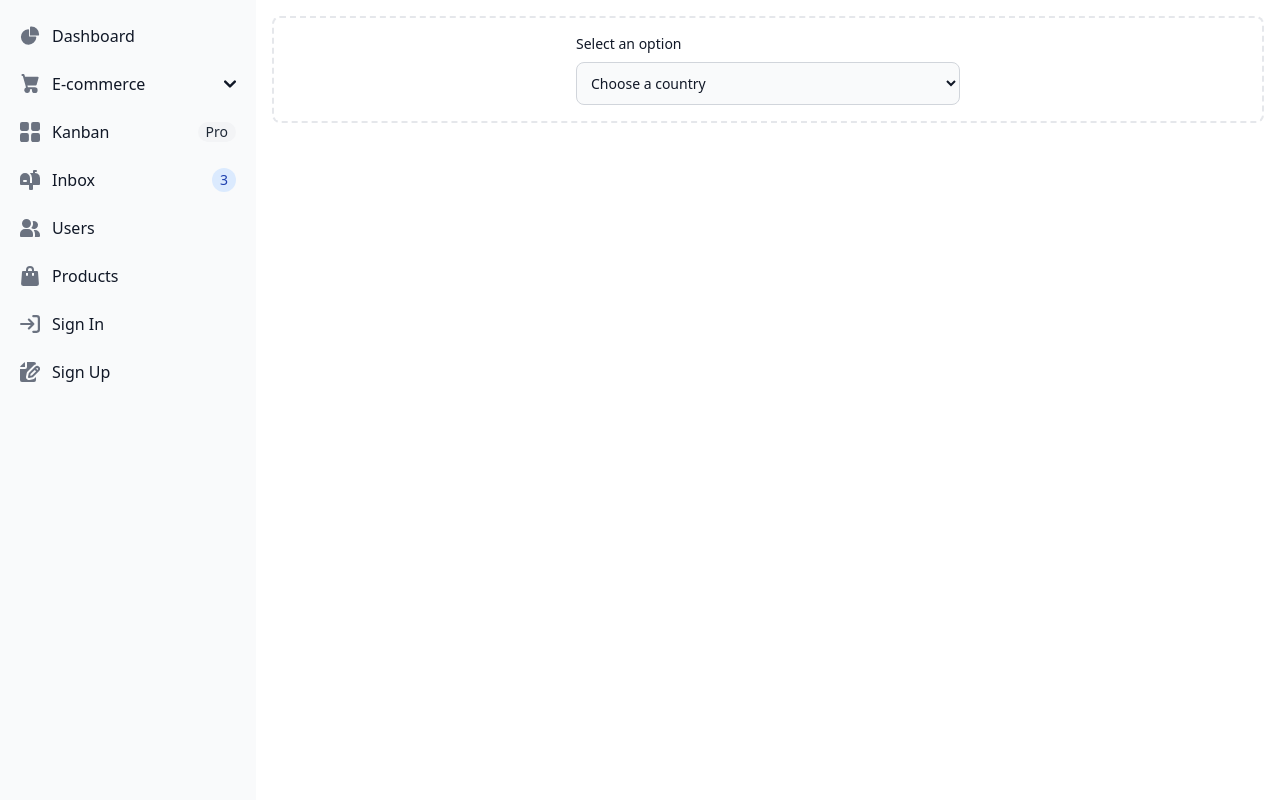
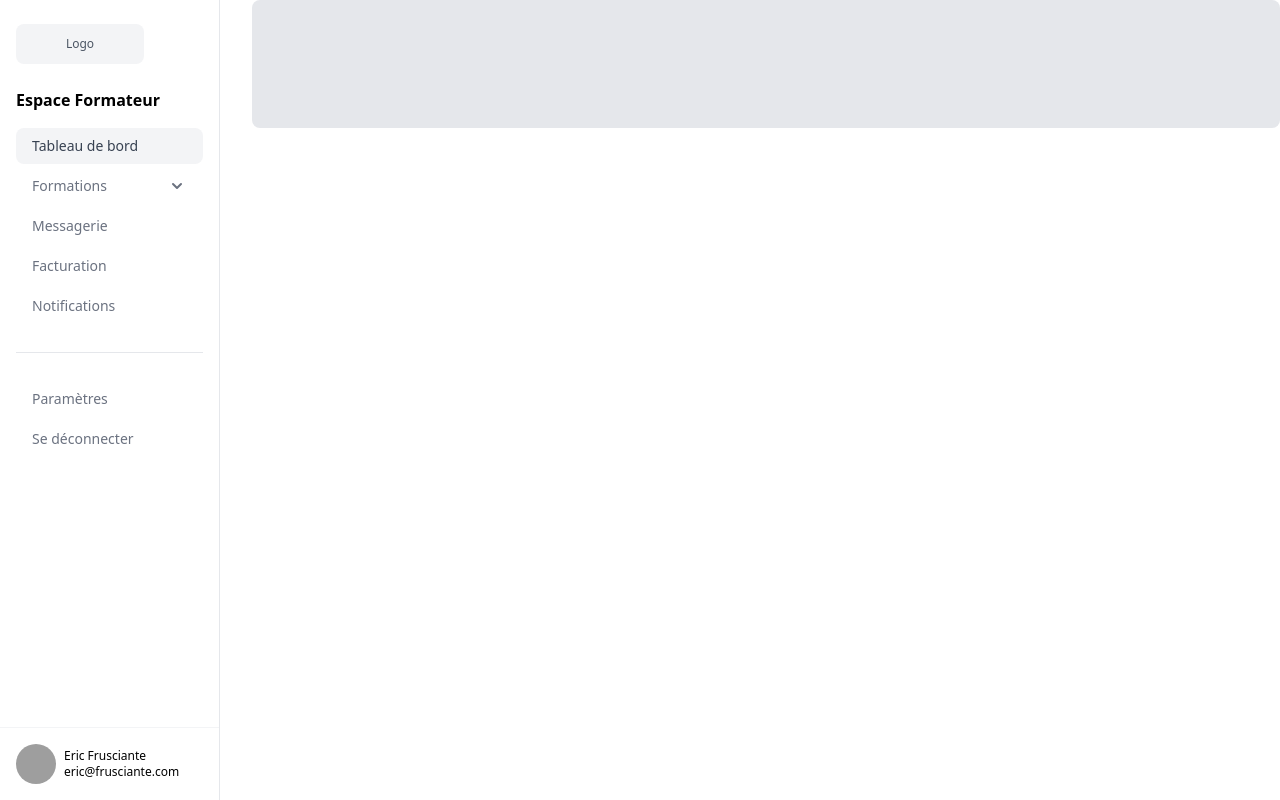
Before and after one commit to BrietGame/ShareSkills_App, a Nuxt app: page / in a window 1280 px wide. Built offline with nearby package versions, Linux system fonts and the light colour scheme; grey boxes are pictures that could not be loaded.

Commit message:
Update sidebar

```diff
--- a/components/Sidebar.vue
+++ b/components/Sidebar.vue
@@ -1,99 +1,148 @@
 <template>
+   <div class="flex h-screen flex-col justify-between border-e bg-white">
+     <div class="px-4 py-6">
+       <span class="grid h-10 w-32 place-content-center rounded-lg bg-gray-100 text-xs text-gray-600">
+         Logo
+       </span>
 
-<button data-drawer-target="sidebar-multi-level-sidebar" data-drawer-toggle="sidebar-multi-level-sidebar" aria-controls="sidebar-multi-level-sidebar" type="button" class="inline-flex items-center p-2 mt-2 ms-3 text-sm text-gray-500 rounded-lg sm:hidden hover:bg-gray-100 focus:outline-none focus:ring-2 focus:ring-gray-200 dark:text-gray-400 dark:hover:bg-gray-700 dark:focus:ring-gray-600">
-   <span class="sr-only">Open sidebar</span>
-   <svg class="w-6 h-6" aria-hidden="true" fill="currentColor" viewBox="0 0 20 20" xmlns="http://www.w3.org/2000/svg">
-   <path clip-rule="evenodd" fill-rule="evenodd" d="M2 4.75A.75.75 0 012.75 4h14.5a.75.75 0 010 1.5H2.75A.75.75 0 012 4.75zm0 10.5a.75.75 0 01.75-.75h7.5a.75.75 0 010 1.5h-7.5a.75.75 0 01-.75-.75zM2 10a.75.75 0 01.75-.75h14.5a.75.75 0 010 1.5H2.75A.75.75 0 012 10z"></path>
-   </svg>
-</button>
+       <ul class="mb-4 mt-6">
+         <li>
+            <span class="font-bold">Espace Formateur</span>
+         </li>
+       </ul>
 
-<aside id="sidebar-multi-level-sidebar" class="fixed top-0 left-0 z-40 w-64 h-screen transition-transform -translate-x-full sm:translate-x-0" aria-label="Sidebar">
-   <div class="h-full px-3 py-4 overflow-y-auto bg-gray-50 dark:bg-gray-800">
-      <ul class="space-y-2 font-medium">
+       <ul class="space-y-1">
          <li>
-            <a href="#" class="flex items-center p-2 text-gray-900 rounded-lg dark:text-white hover:bg-gray-100 dark:hover:bg-gray-700 group">
-               <svg class="w-5 h-5 text-gray-500 transition duration-75 dark:text-gray-400 group-hover:text-gray-900 dark:group-hover:text-white" aria-hidden="true" xmlns="http://www.w3.org/2000/svg" fill="currentColor" viewBox="0 0 22 21">
-                  <path d="M16.975 11H10V4.025a1 1 0 0 0-1.066-.998 8.5 8.5 0 1 0 9.039 9.039.999.999 0 0 0-1-1.066h.002Z"/>
-                  <path d="M12.5 0c-.157 0-.311.01-.565.027A1 1 0 0 0 11 1.02V10h8.975a1 1 0 0 0 1-.935c.013-.188.028-.374.028-.565A8.51 8.51 0 0 0 12.5 0Z"/>
-               </svg>
-               <span class="ms-3">Dashboard</span>
+           <a
+             href="#"
+             class="block rounded-lg bg-gray-100 px-4 py-2 text-sm font-medium text-gray-700"
+           >
+             Tableau de bord
            </a>
          </li>
+
          <li>
-            <button type="button" class="flex items-center w-full p-2 text-base text-gray-900 transition duration-75 rounded-lg group hover:bg-gray-100 dark:text-white dark:hover:bg-gray-700" aria-controls="dropdown-example" data-collapse-toggle="dropdown-example">
-                  <svg class="flex-shrink-0 w-5 h-5 text-gray-500 transition duration-75 group-hover:text-gray-900 dark:text-gray-400 dark:group-hover:text-white" aria-hidden="true" xmlns="http://www.w3.org/2000/svg" fill="currentColor" viewBox="0 0 18 21">
-                     <path d="M15 12a1 1 0 0 0 .962-.726l2-7A1 1 0 0 0 17 3H3.77L3.175.745A1 1 0 0 0 2.208 0H1a1 1 0 0 0 0 2h.438l.6 2.255v.019l2 7 .746 2.986A3 3 0 1 0 9 17a2.966 2.966 0 0 0-.184-1h2.368c-.118.32-.18.659-.184 1a3 3 0 1 0 3-3H6.78l-.5-2H15Z"/>
+           <details class="group [&_summary::-webkit-details-marker]:hidden">
+             <summary
+               class="flex cursor-pointer items-center justify-between rounded-lg px-4 py-2 text-gray-500 hover:bg-gray-100 hover:text-gray-700"
+             >
+               <span class="text-sm font-medium"> Formations </span>
+
+               <span class="shrink-0 transition duration-300 group-open:-rotate-180">
+                 <svg
+                   xmlns="http://www.w3.org/2000/svg"
+                   class="size-5"
+                   viewBox="0 0 20 20"
+                   fill="currentColor"
+                 >
+                   <path
+                     fill-rule="evenodd"
+                     d="M5.293 7.293a1 1 0 011.414 0L10 10.586l3.293-3.293a1 1 0 111.414 1.414l-4 4a1 1 0 01-1.414 0l-4-4a1 1 0 010-1.414z"
+                     clip-rule="evenodd"
+                   />
                  </svg>
-                  <span class="flex-1 ms-3 text-left rtl:text-right whitespace-nowrap">E-commerce</span>
-                  <svg class="w-3 h-3" aria-hidden="true" xmlns="http://www.w3.org/2000/svg" fill="none" viewBox="0 0 10 6">
-                     <path stroke="currentColor" stroke-linecap="round" stroke-linejoin="round" stroke-width="2" d="m1 1 4 4 4-4"/>
-                  </svg>
-            </button>
-            <ul id="dropdown-example" class="hidden py-2 space-y-2">
+               </span>
+             </summary>
+
+             <ul class="mt-2 space-y-1 px-4">
                <li>
-                     <a href="#" class="flex items-center w-full p-2 text-gray-900 transition duration-75 rounded-lg pl-11 group hover:bg-gray-100 dark:text-white dark:hover:bg-gray-700">Products</a>
+                 <a
+                   href="#"
+                   class="block rounded-lg px-4 py-2 text-sm font-medium text-gray-500 hover:bg-gray-100 hover:text-gray-700"
+                 >
+                   Publiées
+                 </a>
                </li>
+
                <li>
-                     <a href="#" class="flex items-center w-full p-2 text-gray-900 transition duration-75 rounded-lg pl-11 group hover:bg-gray-100 dark:text-white dark:hover:bg-gray-700">Billing</a>
+                 <a
+                   href="#"
+                   class="block rounded-lg px-4 py-2 text-sm font-medium text-gray-500 hover:bg-gray-100 hover:text-gray-700"
+                 >
+                   Brouillon
+                 </a>
                </li>
+
                <li>
-                     <a href="#" class="flex items-center w-full p-2 text-gray-900 transition duration-75 rounded-lg pl-11 group hover:bg-gray-100 dark:text-white dark:hover:bg-gray-700">Invoice</a>
+                 <a
+                   href="#"
+                   class="block rounded-lg px-4 py-2 text-sm font-medium text-gray-500 hover:bg-gray-100 hover:text-gray-700"
+                 >
+                   Archivées
+                 </a>
                </li>
              </ul>
+           </details>
          </li>
+
          <li>
-            <a href="#" class="flex items-center p-2 text-gray-900 rounded-lg dark:text-white hover:bg-gray-100 dark:hover:bg-gray-700 group">
-               <svg class="flex-shrink-0 w-5 h-5 text-gray-500 transition duration-75 dark:text-gray-400 group-hover:text-gray-900 dark:group-hover:text-white" aria-hidden="true" xmlns="http://www.w3.org/2000/svg" fill="currentColor" viewBox="0 0 18 18">
-                  <path d="M6.143 0H1.857A1.857 1.857 0 0 0 0 1.857v4.286C0 7.169.831 8 1.857 8h4.286A1.857 1.857 0 0 0 8 6.143V1.857A1.857 1.857 0 0 0 6.143 0Zm10 0h-4.286A1.857 1.857 0 0 0 10 1.857v4.286C10 7.169 10.831 8 11.857 8h4.286A1.857 1.857 0 0 0 18 6.143V1.857A1.857 1.857 0 0 0 16.143 0Zm-10 10H1.857A1.857 1.857 0 0 0 0 11.857v4.286C0 17.169.831 18 1.857 18h4.286A1.857 1.857 0 0 0 8 16.143v-4.286A1.857 1.857 0 0 0 6.143 10Zm10 0h-4.286A1.857 1.857 0 0 0 10 11.857v4.286c0 1.026.831 1.857 1.857 1.857h4.286A1.857 1.857 0 0 0 18 16.143v-4.286A1.857 1.857 0 0 0 16.143 10Z"/>
-               </svg>
-               <span class="flex-1 ms-3 whitespace-nowrap">Kanban</span>
-               <span class="inline-flex items-center justify-center px-2 ms-3 text-sm font-medium text-gray-800 bg-gray-100 rounded-full dark:bg-gray-700 dark:text-gray-300">Pro</span>
+           <a
+             href="#"
+             class="block rounded-lg px-4 py-2 text-sm font-medium text-gray-500 hover:bg-gray-100 hover:text-gray-700"
+           >
+             Messagerie
            </a>
          </li>
+
          <li>
-            <a href="#" class="flex items-center p-2 text-gray-900 rounded-lg dark:text-white hover:bg-gray-100 dark:hover:bg-gray-700 group">
-               <svg class="flex-shrink-0 w-5 h-5 text-gray-500 transition duration-75 dark:text-gray-400 group-hover:text-gray-900 dark:group-hover:text-white" aria-hidden="true" xmlns="http://www.w3.org/2000/svg" fill="currentColor" viewBox="0 0 20 20">
-                  <path d="m17.418 3.623-.018-.008a6.713 6.713 0 0 0-2.4-.569V2h1a1 1 0 1 0 0-2h-2a1 1 0 0 0-1 1v2H9.89A6.977 6.977 0 0 1 12 8v5h-2V8A5 5 0 1 0 0 8v6a1 1 0 0 0 1 1h8v4a1 1 0 0 0 1 1h2a1 1 0 0 0 1-1v-4h6a1 1 0 0 0 1-1V8a5 5 0 0 0-2.582-4.377ZM6 12H4a1 1 0 0 1 0-2h2a1 1 0 0 1 0 2Z"/>
-               </svg>
-               <span class="flex-1 ms-3 whitespace-nowrap">Inbox</span>
-               <span class="inline-flex items-center justify-center w-3 h-3 p-3 ms-3 text-sm font-medium text-blue-800 bg-blue-100 rounded-full dark:bg-blue-900 dark:text-blue-300">3</span>
+           <a
+             href="#"
+             class="block rounded-lg px-4 py-2 text-sm font-medium text-gray-500 hover:bg-gray-100 hover:text-gray-700"
+           >
+             Facturation
            </a>
          </li>
+
+
          <li>
-            <a href="#" class="flex items-center p-2 text-gray-900 rounded-lg dark:text-white hover:bg-gray-100 dark:hover:bg-gray-700 group">
-               <svg class="flex-shrink-0 w-5 h-5 text-gray-500 transition duration-75 dark:text-gray-400 group-hover:text-gray-900 dark:group-hover:text-white" aria-hidden="true" xmlns="http://www.w3.org/2000/svg" fill="currentColor" viewBox="0 0 20 18">
-                  <path d="M14 2a3.963 3.963 0 0 0-1.4.267 6.439 6.439 0 0 1-1.331 6.638A4 4 0 1 0 14 2Zm1 9h-1.264A6.957 6.957 0 0 1 15 15v2a2.97 2.97 0 0 1-.184 1H19a1 1 0 0 0 1-1v-1a5.006 5.006 0 0 0-5-5ZM6.5 9a4.5 4.5 0 1 0 0-9 4.5 4.5 0 0 0 0 9ZM8 10H5a5.006 5.006 0 0 0-5 5v2a1 1 0 0 0 1 1h11a1 1 0 0 0 1-1v-2a5.006 5.006 0 0 0-5-5Z"/>
-               </svg>
-               <span class="flex-1 ms-3 whitespace-nowrap">Users</span>
+           <a
+             href="#"
+             class="block rounded-lg px-4 py-2 text-sm font-medium text-gray-500 hover:bg-gray-100 hover:text-gray-700"
+           >
+             Notifications
            </a>
          </li>
+
+         <br>
+         <hr>
+         <br>
+
          <li>
-            <a href="#" class="flex items-center p-2 text-gray-900 rounded-lg dark:text-white hover:bg-gray-100 dark:hover:bg-gray-700 group">
-               <svg class="flex-shrink-0 w-5 h-5 text-gray-500 transition duration-75 dark:text-gray-400 group-hover:text-gray-900 dark:group-hover:text-white" aria-hidden="true" xmlns="http://www.w3.org/2000/svg" fill="currentColor" viewBox="0 0 18 20">
-                  <path d="M17 5.923A1 1 0 0 0 16 5h-3V4a4 4 0 1 0-8 0v1H2a1 1 0 0 0-1 .923L.086 17.846A2 2 0 0 0 2.08 20h13.84a2 2 0 0 0 1.994-2.153L17 5.923ZM7 9a1 1 0 0 1-2 0V7h2v2Zm0-5a2 2 0 1 1 4 0v1H7V4Zm6 5a1 1 0 1 1-2 0V7h2v2Z"/>
-               </svg>
-               <span class="flex-1 ms-3 whitespace-nowrap">Products</span>
+           <a
+             href="#"
+             class="block rounded-lg px-4 py-2 text-sm font-medium text-gray-500 hover:bg-gray-100 hover:text-gray-700"
+           >
+             Paramètres
            </a>
          </li>
+
          <li>
-            <a href="#" class="flex items-center p-2 text-gray-900 rounded-lg dark:text-white hover:bg-gray-100 dark:hover:bg-gray-700 group">
-               <svg class="flex-shrink-0 w-5 h-5 text-gray-500 transition duration-75 dark:text-gray-400 group-hover:text-gray-900 dark:group-hover:text-white" aria-hidden="true" xmlns="http://www.w3.org/2000/svg" fill="none" viewBox="0 0 18 16">
-                  <path stroke="currentColor" stroke-linecap="round" stroke-linejoin="round" stroke-width="2" d="M1 8h11m0 0L8 4m4 4-4 4m4-11h3a2 2 0 0 1 2 2v10a2 2 0 0 1-2 2h-3"/>
-               </svg>
-               <span class="flex-1 ms-3 whitespace-nowrap">Sign In</span>
-            </a>
-         </li>
-         <li>
-            <a href="#" class="flex items-center p-2 text-gray-900 rounded-lg dark:text-white hover:bg-gray-100 dark:hover:bg-gray-700 group">
-               <svg class="flex-shrink-0 w-5 h-5 text-gray-500 transition duration-75 dark:text-gray-400 group-hover:text-gray-900 dark:group-hover:text-white" aria-hidden="true" xmlns="http://www.w3.org/2000/svg" fill="currentColor" viewBox="0 0 20 20">
-                  <path d="M5 5V.13a2.96 2.96 0 0 0-1.293.749L.879 3.707A2.96 2.96 0 0 0 .13 5H5Z"/>
-                  <path d="M6.737 11.061a2.961 2.961 0 0 1 .81-1.515l6.117-6.116A4.839 4.839 0 0 1 16 2.141V2a1.97 1.97 0 0 0-1.933-2H7v5a2 2 0 0 1-2 2H0v11a1.969 1.969 0 0 0 1.933 2h12.134A1.97 1.97 0 0 0 16 18v-3.093l-1.546 1.546c-.413.413-.94.695-1.513.81l-3.4.679a2.947 2.947 0 0 1-1.85-.227 2.96 2.96 0 0 1-1.635-3.257l.681-3.397Z"/>
-                  <path d="M8.961 16a.93.93 0 0 0 .189-.019l3.4-.679a.961.961 0 0 0 .49-.263l6.118-6.117a2.884 2.884 0 0 0-4.079-4.078l-6.117 6.117a.96.96 0 0 0-.263.491l-.679 3.4A.961.961 0 0 0 8.961 16Zm7.477-9.8a.958.958 0 0 1 .68-.281.961.961 0 0 1 .682 1.644l-.315.315-1.36-1.36.313-.318Zm-5.911 5.911 4.236-4.236 1.359 1.359-4.236 4.237-1.7.339.341-1.699Z"/>
-               </svg>
-               <span class="flex-1 ms-3 whitespace-nowrap">Sign Up</span>
+           <a
+             href="#"
+             class="block rounded-lg px-4 py-2 text-sm font-medium text-gray-500 hover:bg-gray-100 hover:text-gray-700"
+           >
+             Se déconnecter
            </a>
          </li>
        </ul>
      </div>
-</aside>
+
+     <div class="sticky inset-x-0 bottom-0 border-t border-gray-100">
+       <a href="#" class="flex items-center gap-2 bg-white p-4 hover:bg-gray-50">
+         <img
+           alt=""
+           src="https://images.unsplash.com/photo-1600486913747-55e5470d6f40?ixlib=rb-1.2.1&ixid=MnwxMjA3fDB8MHxwaG90by1wYWdlfHx8fGVufDB8fHx8&auto=format&fit=crop&w=1770&q=80"
+           class="size-10 rounded-full object-cover"
+         />
+
+         <div>
+           <p class="text-xs">
+             <strong class="block font-medium">Eric Frusciante</strong>
+
+             <span> eric@frusciante.com </span>
+           </p>
+         </div>
+       </a>
+     </div>
+   </div>
  </template>
--- a/layouts/default.vue
+++ b/layouts/default.vue
@@ -1,8 +1,8 @@
 <template>
-    <Sidebar />
-    <div class="p-4 sm:ml-64">
-        <div class="p-4 border-2 border-gray-200 border-dashed rounded-lg dark:border-gray-700">
-            <slot />
-        </div>
+    <div class="grid grid-cols-1 gap-4 lg:grid-cols-[220px_1fr] lg:gap-8">
+      <div class="h-32 rounded-lg bg-gray-200">
+        <Sidebar />
+      </div>
+      <div class="h-32 rounded-lg bg-gray-200"></div>
     </div>
-</template>
+  </template>
```
Lines whose indentation alone changed are shown as unchanged.
